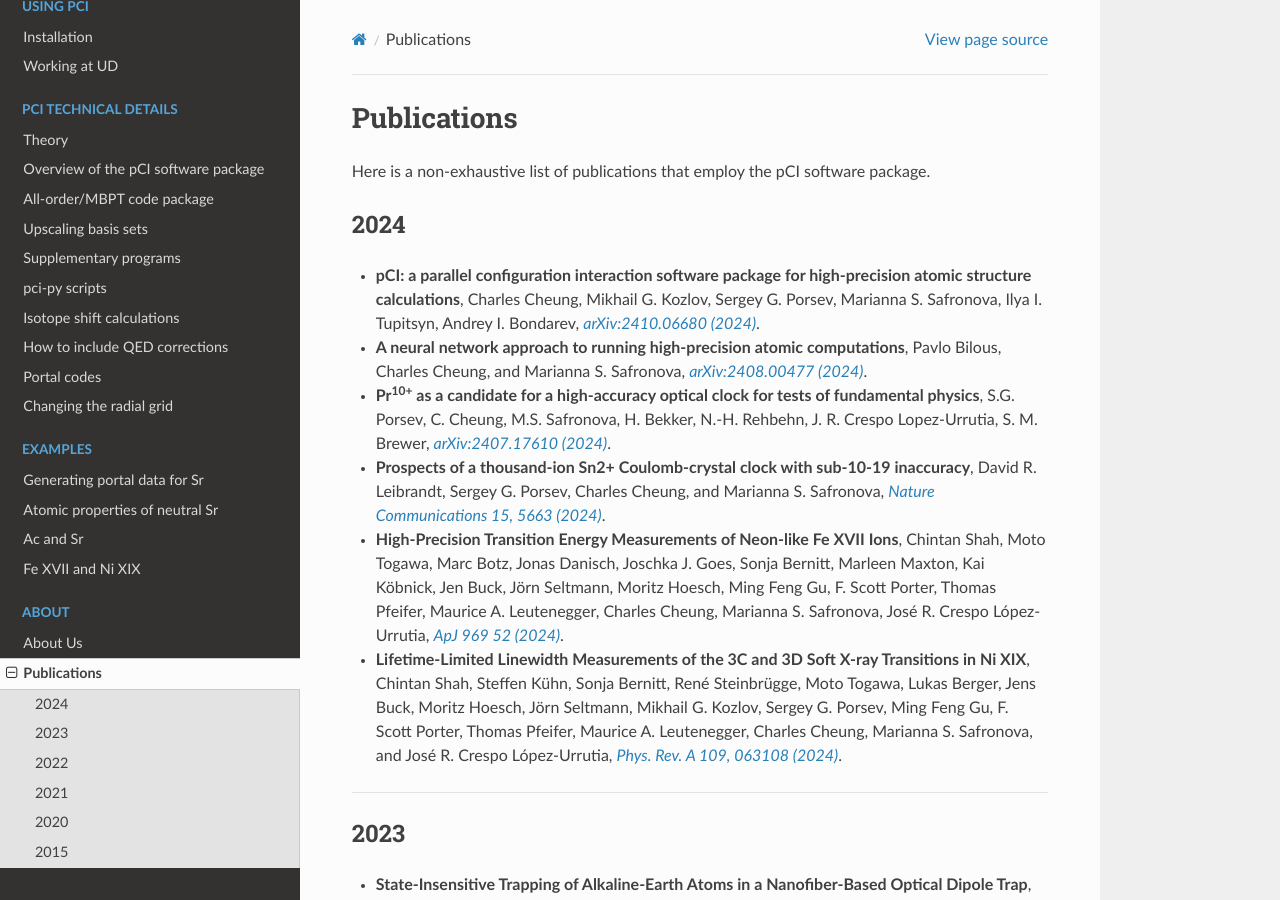
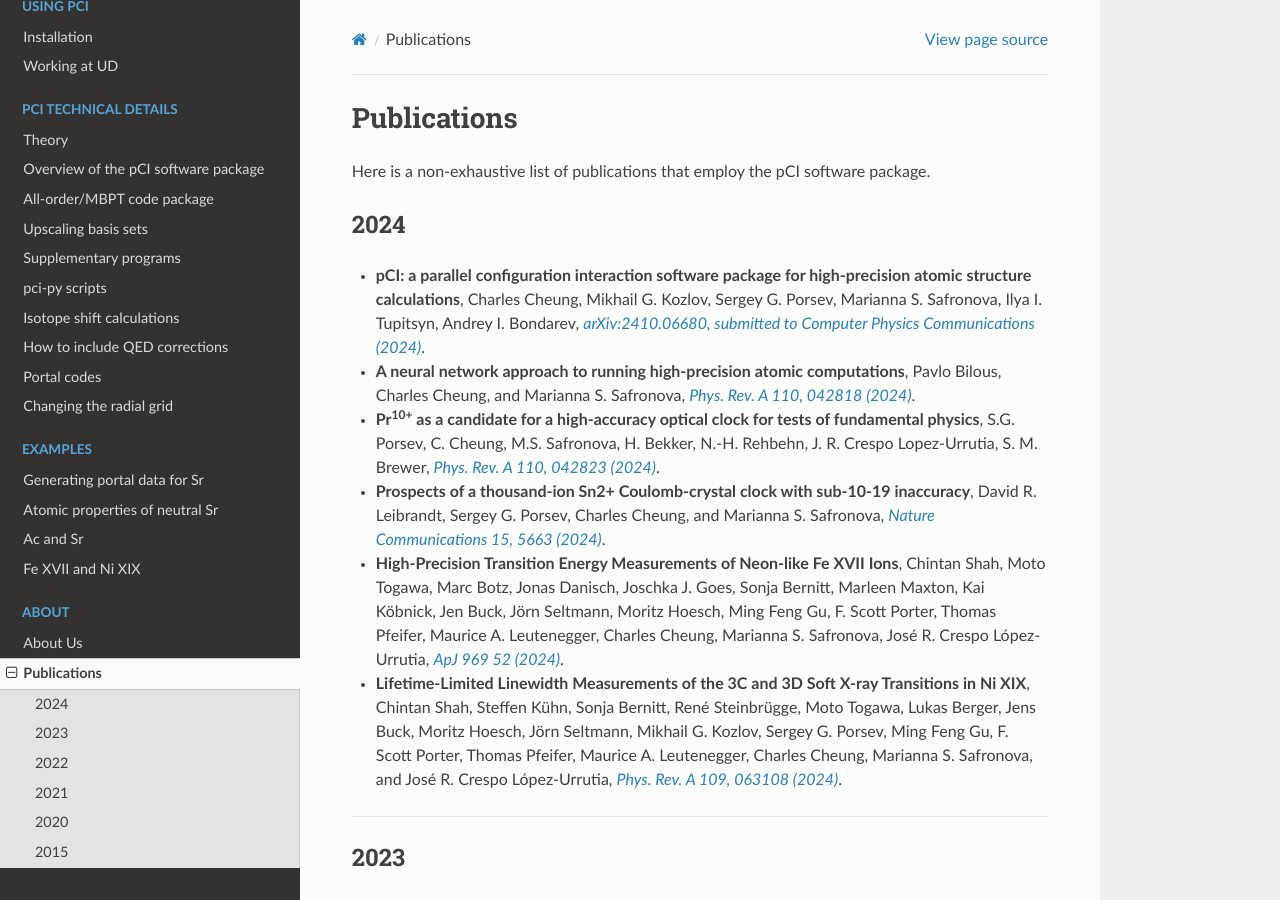
Before and after one commit to ud-pci/pCI, a Sphinx documentation site: the page built from docs/publications.md, in a window 1280 px wide and 900 px high. Built offline with Sphinx 7.4.7 and the Read the Docs theme 3.1.0, drawn with Linux system fonts in a browser that asks for light colours.

Commit message:
update publications

```diff
--- a/docs/publications.md
+++ b/docs/publications.md
@@ -3,9 +3,9 @@
 Here is a non-exhaustive list of publications that employ the pCI software package.
 
 ## 2024
-- **pCI: a parallel configuration interaction software package for high-precision atomic structure calculations**, Charles Cheung, Mikhail G. Kozlov, Sergey G. Porsev, Marianna S. Safronova, Ilya I. Tupitsyn, Andrey I. Bondarev, *[arXiv:2410.06680 (2024)](https://arxiv.org/abs/2410.06680)*.
-- **A neural network approach to running high-precision atomic computations**, Pavlo Bilous, Charles Cheung, and Marianna S. Safronova, *[arXiv:2408.00477 (2024)](https://arxiv.org/abs/2408.00477)*.
-- **Pr<sup>10+</sup> as a candidate for a high-accuracy optical clock for tests of fundamental physics**, S.G. Porsev, C. Cheung, M.S. Safronova, H. Bekker, N.-H. Rehbehn, J. R. Crespo Lopez-Urrutia, S. M. Brewer, *[arXiv:2407.17610 (2024)](https://arxiv.org/abs/2407.17610)*.
+- **pCI: a parallel configuration interaction software package for high-precision atomic structure calculations**, Charles Cheung, Mikhail G. Kozlov, Sergey G. Porsev, Marianna S. Safronova, Ilya I. Tupitsyn, Andrey I. Bondarev, *[arXiv:2410.06680, submitted to Computer Physics Communications (2024)](https://arxiv.org/abs/2410.06680)*.
+- **A neural network approach to running high-precision atomic computations**, Pavlo Bilous, Charles Cheung, and Marianna S. Safronova, *[Phys. Rev. A 110, 042818 (2024)](https://journals.aps.org/pra/abstract/10.1103/PhysRevA.110.042818)*.
+- **Pr<sup>10+</sup> as a candidate for a high-accuracy optical clock for tests of fundamental physics**, S.G. Porsev, C. Cheung, M.S. Safronova, H. Bekker, N.-H. Rehbehn, J. R. Crespo Lopez-Urrutia, S. M. Brewer, *[Phys. Rev. A 110, 042823 (2024)](https://journals.aps.org/pra/abstract/10.1103/PhysRevA.110.042823)*.
 - **Prospects of a thousand-ion Sn2+ Coulomb-crystal clock with sub-10-19 inaccuracy**, David R. Leibrandt, Sergey G. Porsev, Charles Cheung, and Marianna S. Safronova, *[Nature Communications 15, 5663 (2024)](https://www.nature.com/articles/s41467-024-49241-w)*.
 - **High-Precision Transition Energy Measurements of Neon-like Fe XVII Ions**, Chintan Shah, Moto Togawa, Marc Botz, Jonas Danisch, Joschka J. Goes, Sonja Bernitt, Marleen Maxton, Kai Köbnick, Jen Buck, Jörn Seltmann, Moritz Hoesch, Ming Feng Gu, F. Scott Porter, Thomas Pfeifer, Maurice A. Leutenegger, Charles Cheung, Marianna S. Safronova, José R. Crespo López-Urrutia, *[ApJ 969 52 (2024)](https://iopscience.iop.org/article/10.3847/1538-4357/ad454b)*.
 - **Lifetime-Limited Linewidth Measurements of the 3C and 3D Soft X-ray Transitions in Ni XIX**, Chintan Shah, Steffen Kühn, Sonja Bernitt, René Steinbrügge, Moto Togawa, Lukas Berger, Jens Buck, Moritz Hoesch, Jörn Seltmann, Mikhail G. Kozlov, Sergey G. Porsev, Ming Feng Gu, F. Scott Porter, Thomas Pfeifer, Maurice A. Leutenegger, Charles Cheung, Marianna S. Safronova, and José R. Crespo López-Urrutia, *[Phys. Rev. A 109, 063108 (2024)](https://journals.aps.org/pra/abstract/10.1103/PhysRevA.109.063108)*.
```
